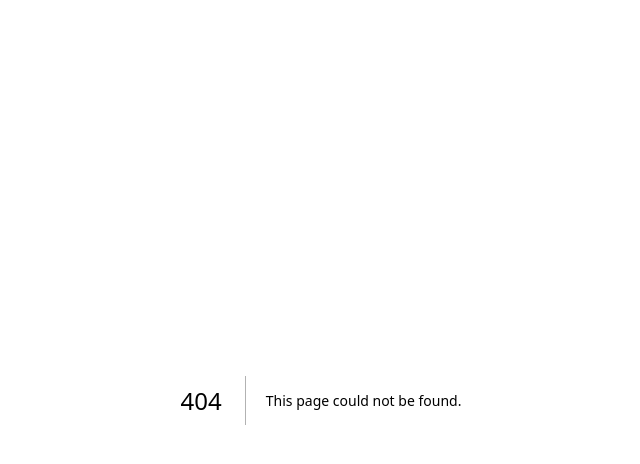
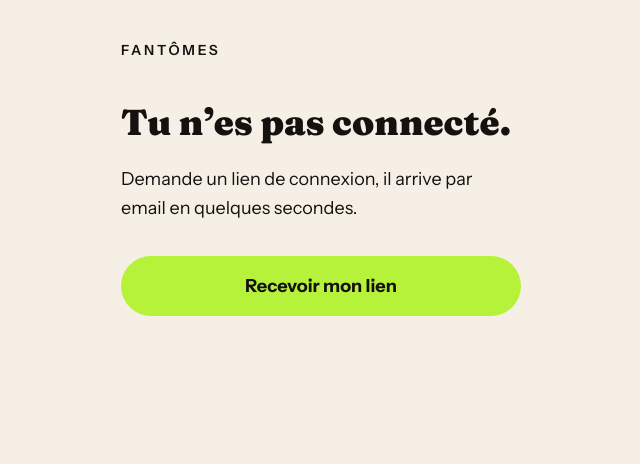
Before and after one commit to lucasescrive10-blip/Fantomes, a Next.js app: page /compte in a window 1280 px wide. Before the commit this address had no page. Shown: the top 464 px of the page, without its empty margins (319-959 px from the left). Built offline with nearby package versions, Linux system fonts and the light colour scheme; no server answers.

Commit message:
Create page.tsx

```diff
--- /dev/null
+++ b/app/compte/page.tsx
@@ -0,0 +1,91 @@
+"use client";
+
+import Link from "next/link";
+import { useEffect, useState } from "react";
+import { supabase } from "@/lib/supabase";
+
+export default function Compte() {
+  const [email, setEmail] = useState<string | null>(null);
+  const [charge, setCharge] = useState(true);
+
+  useEffect(() => {
+    supabase.auth.getSession().then(({ data }) => {
+      setEmail(data.session?.user.email ?? null);
+      setCharge(false);
+    });
+    const { data: abonnement } = supabase.auth.onAuthStateChange(
+      (_evenement, session) => {
+        setEmail(session?.user.email ?? null);
+        setCharge(false);
+      },
+    );
+    return () => abonnement.subscription.unsubscribe();
+  }, []);
+
+  async function deconnecter() {
+    await supabase.auth.signOut();
+    setEmail(null);
+  }
+
+  if (charge) {
+    return (
+      <main className="mx-auto flex min-h-screen max-w-md flex-col px-6 pt-10">
+        <p className="text-lg">Chargement…</p>
+      </main>
+    );
+  }
+
+  if (!email) {
+    return (
+      <main className="mx-auto flex min-h-screen max-w-md flex-col px-6 pt-10">
+        <p className="text-sm font-semibold uppercase tracking-[0.2em]">
+          Fantômes
+        </p>
+        <h1 className="mt-10 font-titre text-4xl font-black leading-tight">
+          Tu n’es pas connecté.
+        </h1>
+        <p className="mt-5 text-lg leading-relaxed">
+          Demande un lien de connexion, il arrive par email en quelques
+          secondes.
+        </p>
+        <Link
+          href="/connexion"
+          className="mt-8 block w-full rounded-full bg-acide py-4 text-center text-lg font-bold text-encre"
+        >
+          Recevoir mon lien
+        </Link>
+      </main>
+    );
+  }
+
+  return (
+    <main className="mx-auto flex min-h-screen max-w-md flex-col px-6 pt-10">
+      <p className="text-sm font-semibold uppercase tracking-[0.2em]">
+        Fantômes
+      </p>
+      <h1 className="mt-10 font-titre text-4xl font-black leading-tight">
+        Te voilà dedans.
+      </h1>
+      <p className="mt-5 text-lg leading-relaxed">
+        Connecté avec <strong>{email}</strong>.
+      </p>
+
+      <section className="mt-8 border-2 border-dashed border-encre p-5">
+        <p className="text-sm font-semibold uppercase tracking-widest">
+          Bientôt ici
+        </p>
+        <p className="mt-2 leading-relaxed">
+          Le dépôt de ton relevé et la liste de tes fantômes arrivent à la
+          prochaine étape.
+        </p>
+      </section>
+
+      <button
+        onClick={deconnecter}
+        className="mt-8 self-start text-sm font-semibold underline"
+      >
+        Me déconnecter
+      </button>
+    </main>
+  );
+}
```
